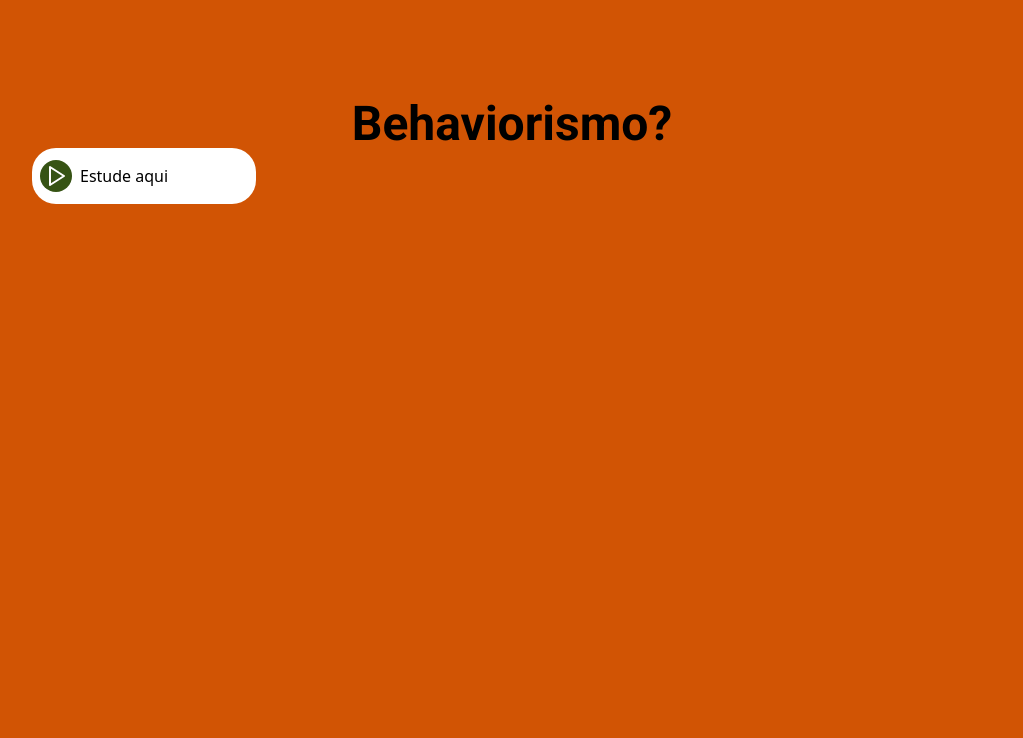
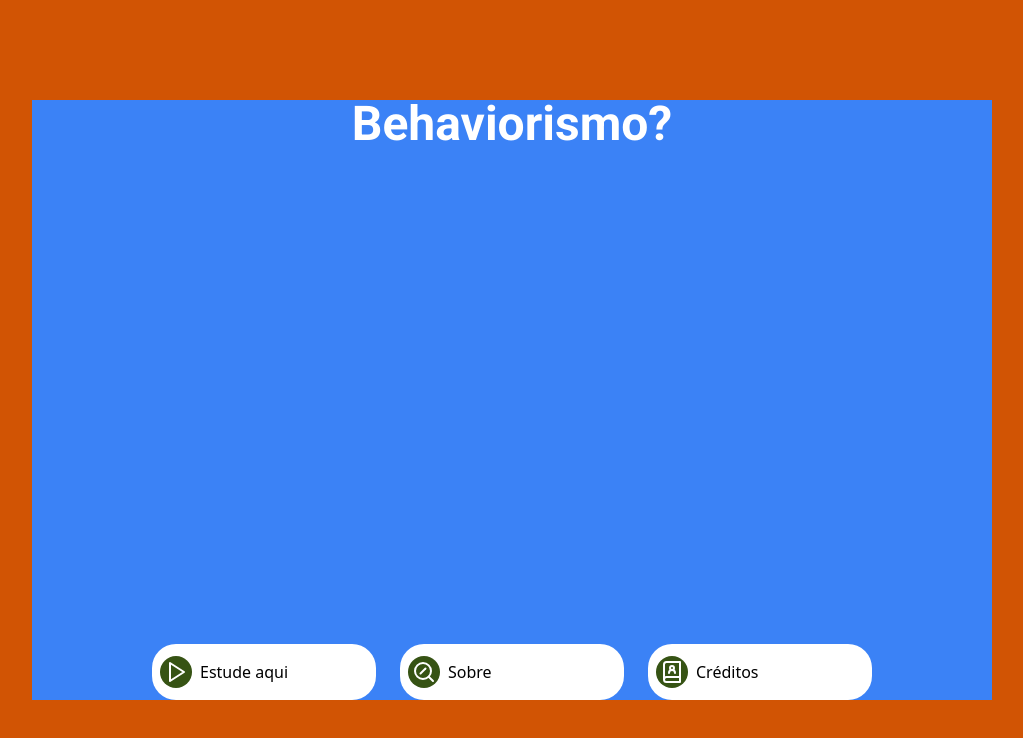
Before and after one commit to afonsomateus21/quiz-cognicao, a React (Vite) app: page / in a window 1280 px wide. Shown: the top 738 px of the page, without its empty margins (128-1151 px from the left). Built offline with nearby package versions, Linux system fonts and the light colour scheme.

Commit message:
feature: organizacao da tela Home

```diff
--- a/src/pages/Home.tsx
+++ b/src/pages/Home.tsx
@@ -1,12 +1,28 @@
 import { ActionButton } from "../components/ActionButton";
-import { Play } from 'lucide-react';
+import { BookUser, Play, SearchSlash } from 'lucide-react';
 
 export function Home() {
   return (
     <main className="bg-orange-600 h-screen flex flex-col justify-center">
-      <div className="my-0 mx-auto h-3/4 w-3/4">
-        <h1 className="font-roboto font-bold text-5xl text-center">Behaviorismo?</h1>
-        <ActionButton title="Estude aqui" icon={ <Play color="white" /> } />
+      <div className="my-0 mx-auto h-3/4 w-3/4 bg-blue-500 flex flex-col justify-between items-center">
+        <h1 className="font-roboto font-bold text-5xl text-center text-white">Behaviorismo?</h1>
+
+        <div className="w-4/5 flex justify-evenly">
+          <ActionButton
+            title="Estude aqui"
+            icon={ <Play color="white" /> }
+          />
+
+          <ActionButton
+            title="Sobre"
+            icon={ <SearchSlash color="white" /> }
+          />
+
+          <ActionButton
+            title="Créditos"
+            icon={ <BookUser color="white" /> }
+          />
+        </div>
       </div>
     </main>
   );
```
